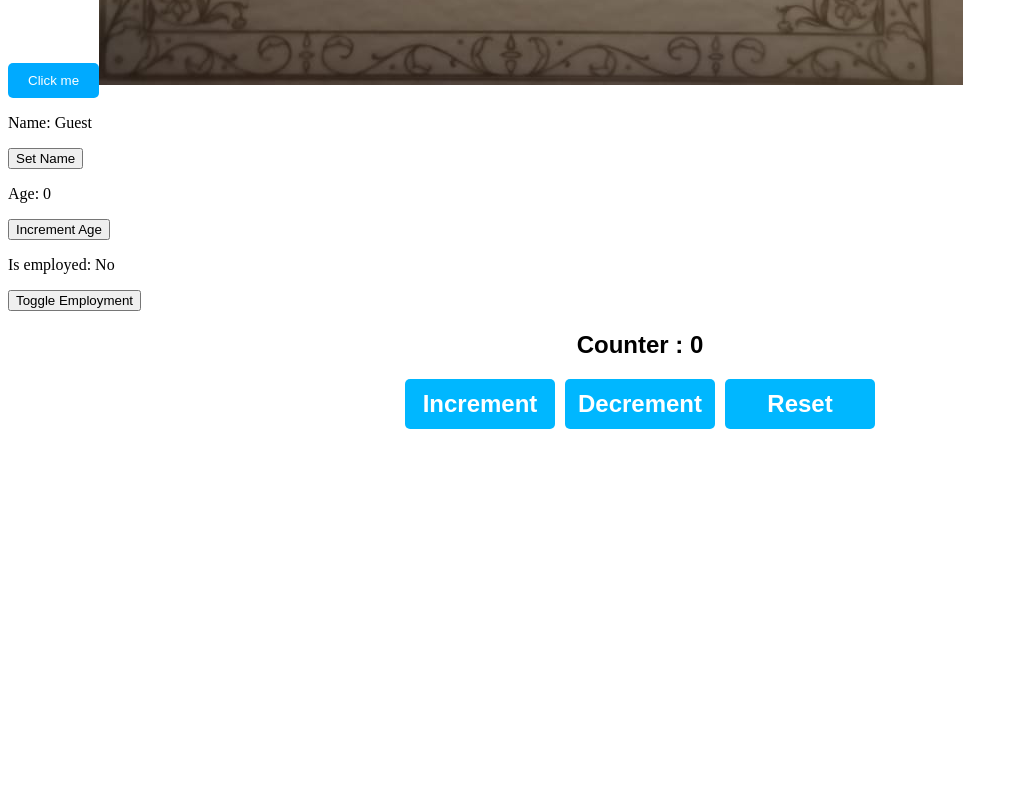
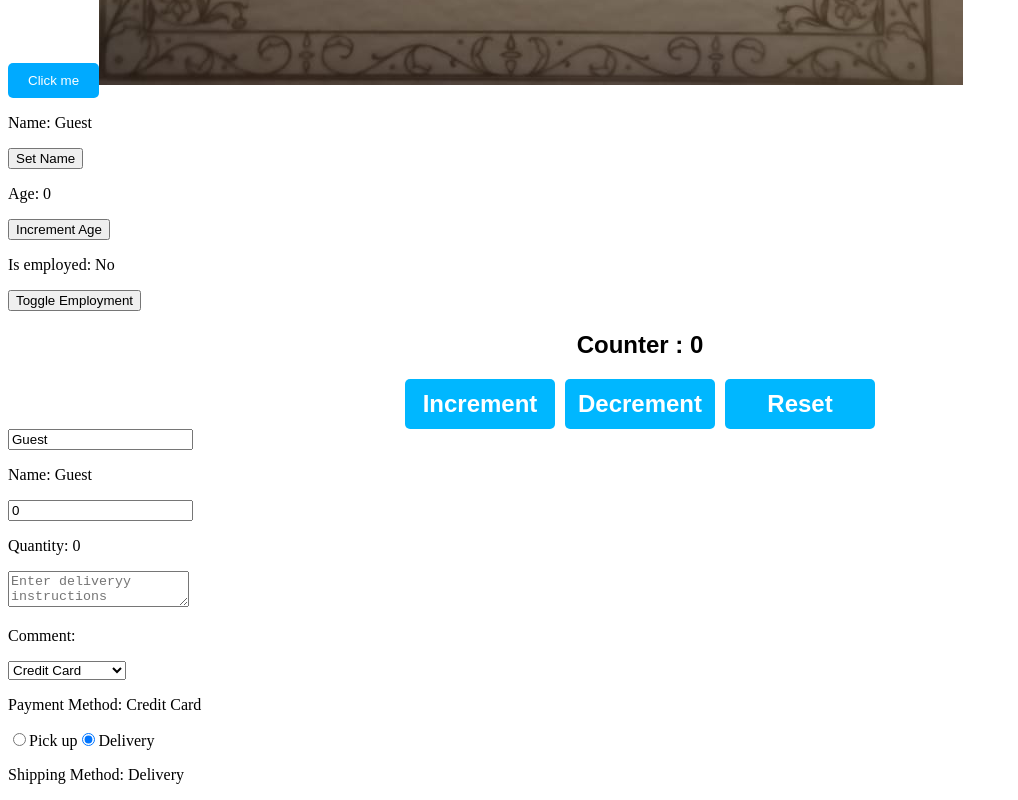
Before and after one commit to Aroraboy/React, a React (Vite) app in the folder react-app/: page / in a window 1280 px wide. Shown: the part 2843-3643 px from the top of the page, without its empty margins (0-1018 px from the left). Before the commit the page ends 3280 px from the top, so only its background shows below. Built offline with nearby package versions, Linux system fonts and the light colour scheme.

Commit message:
feat: add Event component for user input handling in App

```diff
--- a/react-app/src/App.jsx
+++ b/react-app/src/App.jsx
@@ -9,6 +9,7 @@
 import Img from "./img.jsx";
 import MyComponent from "./MyComponent.jsx"
 import Counter from "./Counter.jsx";
+import Event from "./Event.jsx";
 
 function App() {
 
@@ -42,6 +43,7 @@
     <Img/>
     <MyComponent/>
     <Counter/>
+    <Event/>
     </>
   )
 }
--- /dev/null
+++ b/react-app/src/Event.jsx
@@ -0,0 +1,60 @@
+import React, {useState} from 'react';
+
+function Event() {
+    const [name, setName] = useState("Guest");
+    const [quantity, setQuantity] = useState(0);
+    const [comment, setComment] = useState("");
+    const [payment, setPayment] = useState("Credit Card");
+    const [shipping, setShipping] = useState("Delivery");
+
+    function handleNameChange(event) {
+        setName(event.target.value);
+    }
+    function handleQuantityChange(event) {
+        setQuantity(event.target.value);
+    }
+    function handleCommentChange(event) {
+        setComment(event.target.value);
+    }
+    function handlePaymentChange(event) {
+        setPayment(event.target.value);
+    }
+    function handleShippingChange(event) {
+        setShipping(event.target.value);
+    }
+
+    return (
+        <div>
+            <input value={name} onChange={handleNameChange}/>
+            <p>Name: {name}</p>
+            <input value={quantity} onChange={handleQuantityChange}/>
+            <p>Quantity: {quantity}</p>
+            <textarea value={comment} onChange={handleCommentChange}
+            placeholder="Enter deliveryy instructions"/>
+            <p>Comment: {comment}</p>
+            <select value={payment} onChange={handlePaymentChange}>
+                <option value="">Select an option</option>
+                <option value="Credit Card">Credit Card</option>
+                <option value="PayPal">PayPal</option>
+                <option value="Bitcoin">Bitcoin</option>
+            </select>
+            <p>Payment Method: {payment}</p>
+
+            <label>
+                <input type="radio" value="Pick Up"
+                       checked={shipping === "Pick Up"}
+                       onChange={handleShippingChange}/>
+                Pick up
+            </label>
+            <label>
+                <input type="radio" value="Delivery"
+                       checked={shipping === "Delivery"}
+                       onChange={handleShippingChange}/>
+                Delivery
+            </label>
+            <p>Shipping Method: {shipping}</p>
+        </div>
+
+    )
+}
+export default Event;
```
